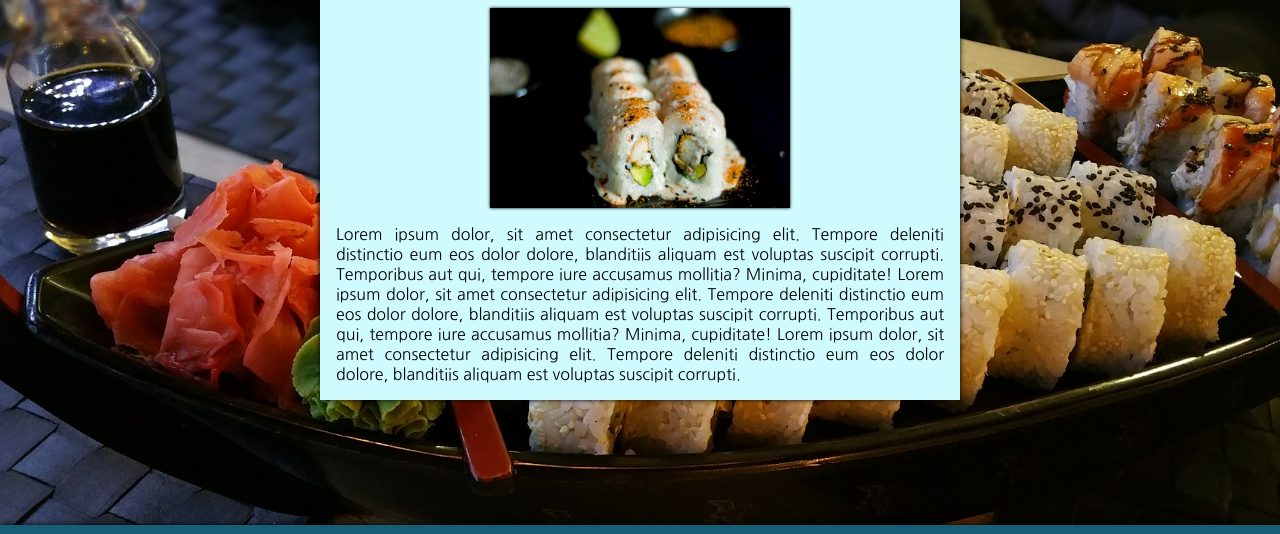
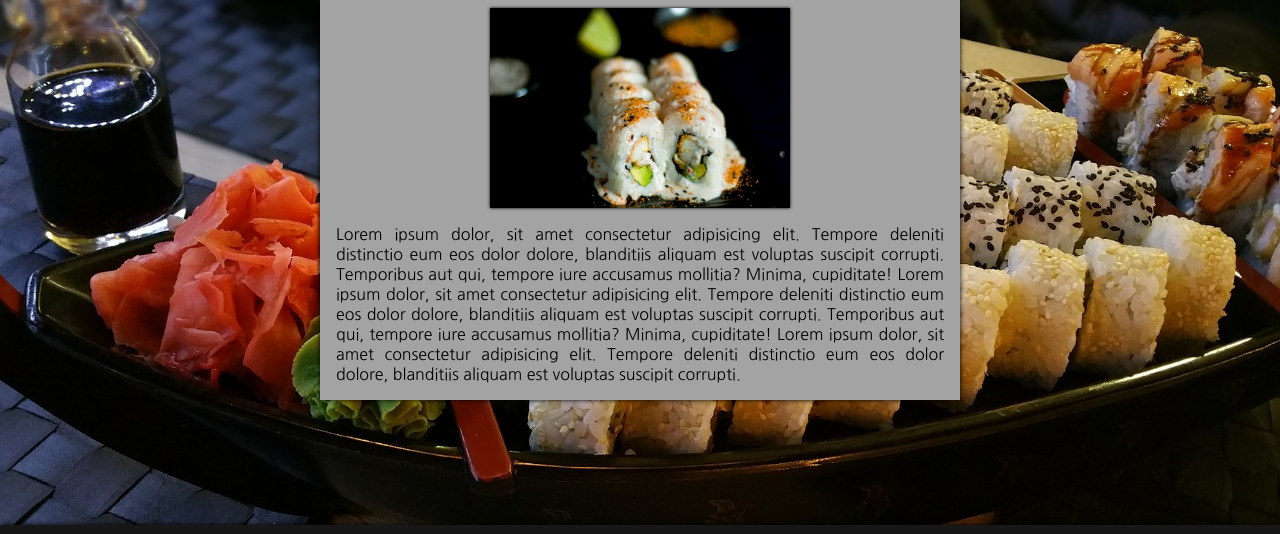
Before and after one commit to vlunaklick/restaurant_page, a website built with webpack: page dist/index.html in a window 1280 px wide. Shown: the part 225-759 px from the top of the page. Built offline with Linux system fonts and the light colour scheme.

Commit message:
Changed colors

```diff
--- a/src/footer.css
+++ b/src/footer.css
@@ -1,8 +1,8 @@
 @import url('https://fonts.googleapis.com/css2?family=Nanum+Gothic:wght@400;700;800&display=swap');
 
 :root{
-    --footer-col:#155E75;
-    --text-footer: #ECFEFF;
+    --footer-col:#171717;
+    --text-footer: #FAFAFA;
 }
 
 footer{
--- a/src/home.css
+++ b/src/home.css
@@ -1,8 +1,8 @@
 @import url('https://fonts.googleapis.com/css2?family=Nanum+Gothic:wght@400;700;800&display=swap');
 
 :root{
-    --title-col: #0E7490;
-    --text-fon-col: #CFFAFE;
+    --title-col: #525252;
+    --text-fon-col: #A3A3A3;
 }
 
 .grupoSec{
--- a/src/nav.css
+++ b/src/nav.css
@@ -1,10 +1,10 @@
 @import url('https://fonts.googleapis.com/css2?family=Nanum+Gothic:wght@400;700;800&display=swap');
 
 :root{
-    --nav-bg: #164E63;
-    --hea-nav: #ECFEFF;
-    --nav-mobile: #0891B2;
-    --nav-mobile-hov: #0E7490;
+    --nav-bg: #171717;
+    --hea-nav: #FAFAFA;
+    --nav-mobile: #404040;
+    --nav-mobile-hov: #262626;
 }
 
 
```
Also changed, not shown: dist/main.js.
